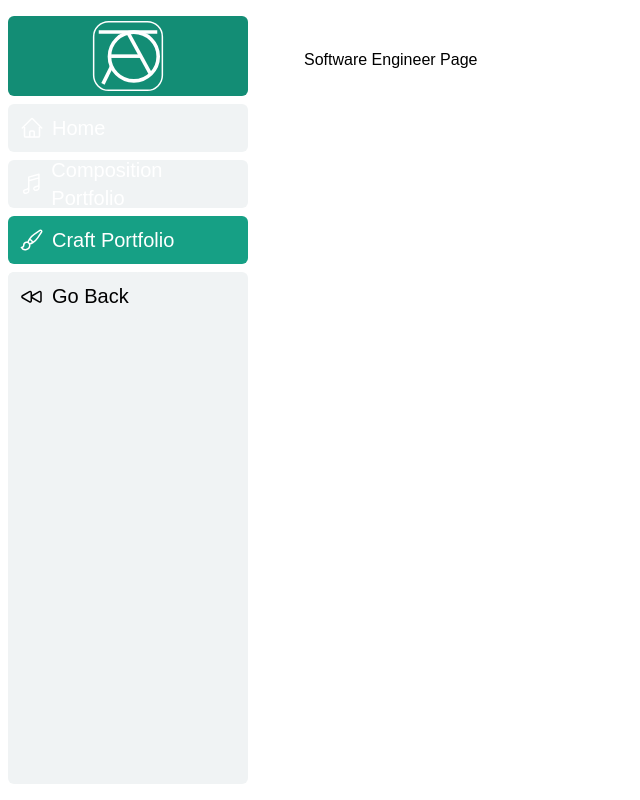
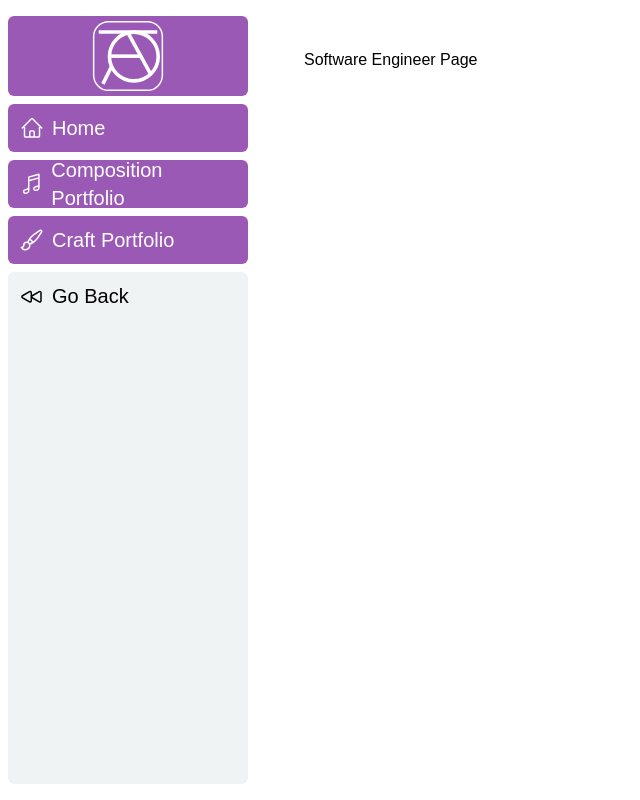
Before and after one commit to tdep/trevordepew.com, a Next.js app: page /software-portfolio in a window 1280 px wide. Shown: the whole page, without its empty margins (0-640 px from the left). Built offline with nearby package versions, Linux system fonts and the light colour scheme; a web font is replaced by a local one.

Commit message:
moves home/logo to separate component, fixes dynamic bg color of nav links

```diff
--- a/app/ui/portfolio/nav-links.tsx
+++ b/app/ui/portfolio/nav-links.tsx
@@ -9,38 +9,66 @@ import {
 import Link from 'next/link';
 import { usePathname } from "next/navigation";
 import clsx from "clsx";
+import TADIcon from "@/app/lib/TADIcon";
 
 // A Map of Links to display in the side navigation.
 const links = [
     { name: 'Home', href: '/', icon: HomeIcon },
     { name: 'Composition Portfolio', href: '/composition-portfolio', icon: MusicalNoteIcon },
     { name: 'Craft Portfolio', href: '/craft-portfolio', icon: PaintBrushIcon },
+    { name: 'Software Portfolio', href: '/software-portfolio', icon: CodeBracketIcon}
 ];
 
 export default function NavLinks() {
     const pathname = usePathname();
     return (
-        <> {/*Find a way to make these conditional based on current page */}
+        <>
             {links.map((link) => {
                 const LinkIcon = link.icon;
+                if (pathname !== link.href) { // omits the link of the page you're on
                     return (
                         <Link
                             key={link.name}
                             href={link.href}
                             className={clsx(
-                            "flex h-[48px] grow items-center justify-center gap-2 text-white-100 rounded-md bg-gray-400 p-3 text-xl font-medium hover:bg-amethyst-500 hover:text-white-100 md:flex-none md:justify-start md:p-2 md:px-3",
+                                "flex h-[48px] grow items-center justify-center gap-2 text-white-100 rounded-md p-3 text-xl font-medium hover:bg-orange-500 hover:text-white-100 md:flex-none md:justify-start md:p-2 md:px-3",
                                 {
-                                'bg-belize-500': link.name === 'Composition Portfolio',
-                                'bg-seagreen-500': link.name === 'Craft Portfolio',
-                                'bg-amethyst-500': pathname === link.href,
+                                    // dynamic background colors for side-nav links
+                                    'bg-belize-500': pathname === '/composition-portfolio',
+                                    'bg-seagreen-500': pathname === '/craft-portfolio',
+                                    'bg-amethyst-500': pathname === '/software-portfolio',
                                 },
                             )}
                         >
-                        <LinkIcon className={"w-6"} />
+                            <LinkIcon className={"w-6"}/>
                             <p className={"hidden md:block"}>{link.name}</p>
                         </Link>
                     );
+                }
             })}
         </>
     );
 }
+
+export function HomeLogoNav() {
+    const pathname = usePathname();
+    return (
+        <>
+            {/* Home/Logo at top of nav */}
+            <Link
+                href={"/"}
+                className={clsx(
+                    "mb-2 flex h-20 items-center justify-center rounded-md p-4 md:h",
+                    {
+                        // dynamic background colors for side-nav home/logo link
+                        'bg-belize-500': pathname === '/composition-portfolio',
+                        'bg-seagreen-500': pathname === '/craft-portfolio',
+                        'bg-amethyst-500': pathname === '/software-portfolio',
+                    },
+                )}
+            >
+                <TADIcon width={120} height={120} />
+            </Link>
+        </>
+    )
+}
--- a/app/ui/sideNav.tsx
+++ b/app/ui/sideNav.tsx
@@ -1,19 +1,11 @@
-import Link from 'next/link';
-import NavLinks from '@/app/ui/portfolio/nav-links';
-import TadLogo from '@/app/ui/tad-logo';
+import NavLinks, {HomeLogoNav} from '@/app/ui/portfolio/nav-links';
 import { BackwardIcon } from "@heroicons/react/24/outline";
 import { goBack } from '@/app/lib/actions'
-import TADIcon from "@/app/lib/TADIcon";
 
 export default function SideNav() {
     return (
         <div className={"flex h-full flex-col px-3 py-4 md:px-2"}>
-            <Link
-                className={"mb-2 flex h-20 items-center justify-center rounded-md bg-seagreen-600 p-4 md:h"}
-                href={"/"}
-            >
-                <TADIcon width={120} height={120} />
-            </Link>
+            <HomeLogoNav />
             <div className={"flex grow flex-row justify-between space-x-2 md:flex-col md:space-x-0 md:space-y-2"}>
                 <NavLinks />
                 <div className={"hidden h-auto w-full grow rounded-md bg-gray-400 md:block"}>
@@ -23,6 +15,7 @@ export default function SideNav() {
                             await goBack();
                         }}
                     >
+                        {/* Back Button*/}
                         <button
                             className={"flex h-[48px] w=full grow items-center justify-center gap-2 rounded-md bg-gray-400 p-3 text-xl font-medium hover:bg-seagreen-600 hover:text-white-100 md:flex-none md:justify-start md:p-2 md:px-3"}
                         >
```
Lines whose indentation alone changed are shown as unchanged.
